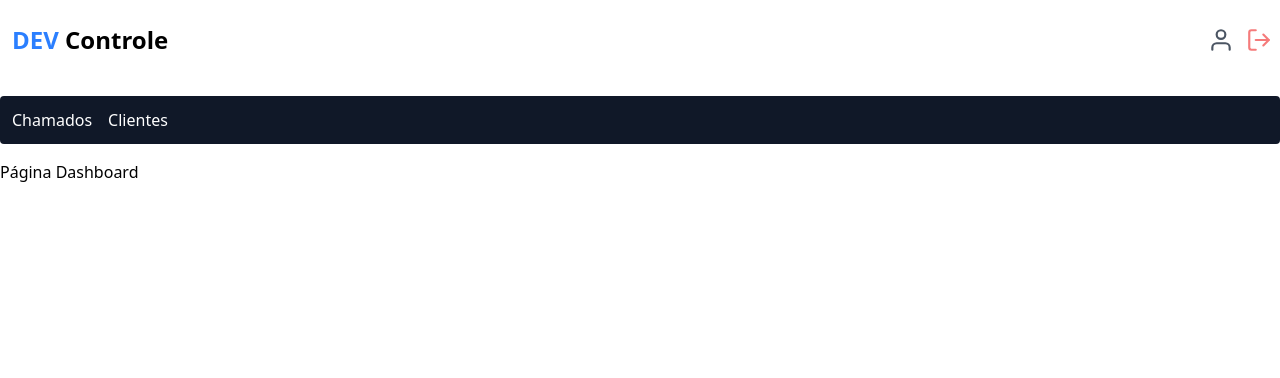
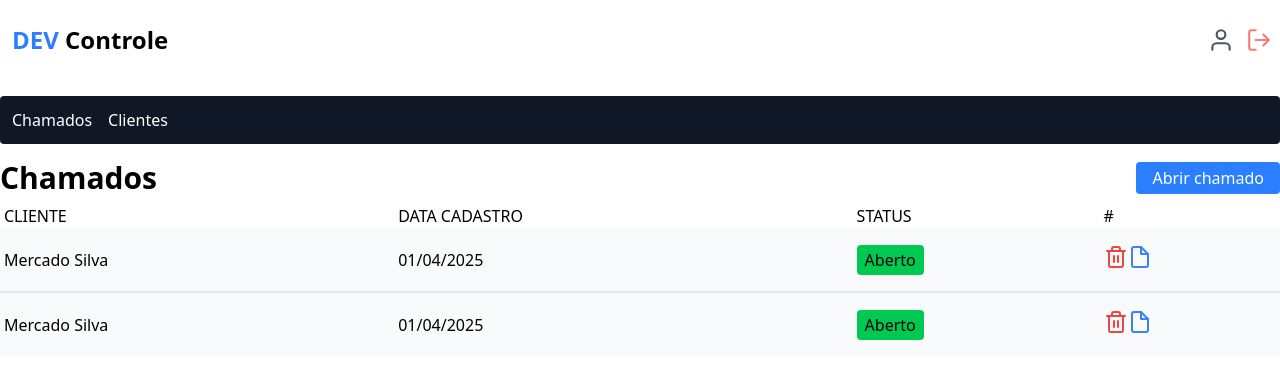
Before and after one commit to Carloss0002/dev_controle, a Next.js app: page /dashboard in a window 1280 px wide. Shown: the top 378 px of the page. Built offline with nearby package versions, Linux system fonts and the light colour scheme; no server answers; sample sign-in values are in the browser's storage.

Commit message:
feat: criada tela de tickets

```diff
--- /dev/null
+++ b/src/app/dashboard/components/tickets/Tickets.tsx
@@ -0,0 +1,25 @@
+import { FiFile, FiTrash2 } from "react-icons/fi";
+
+export function TicketItem(){
+    return (
+        <>
+            <tr className="border-b-2 border-b-slate-200 h-16 last:border-b-0 bg-slate-50 hover:bg-gray-200">
+                <td className="text-left pl-1">Mercado Silva</td>
+                <td className="text-left hidden sm:table-cell">01/04/2025</td>
+                <td className="text-left">
+                    <span className="bg-green-500 px-2 py-1 rounded">
+                        Aberto
+                    </span>
+                </td>
+                <td className="text-left">
+                    <button>
+                        <FiTrash2 size={24} color="#EF4444"/>
+                    </button>
+                    <button>
+                        <FiFile size={24} color="#3b82f6"/>
+                    </button>
+                </td>
+            </tr>
+        </>
+    )
+}
--- a/src/app/dashboard/page.tsx
+++ b/src/app/dashboard/page.tsx
@@ -2,6 +2,8 @@
 import { getServerSession } from 'next-auth'
 import { authOptions } from '@/lib/auth'
 import {redirect} from 'next/navigation'
+import Link from "next/link"
+import { TicketItem } from "./components/tickets/Tickets"
 
 export default async function Dashboard(){
     const session = await getServerSession(authOptions)
@@ -12,7 +14,26 @@
 
     return (
         <Container>
-            <h1>Página Dashboard</h1>
+            <div className="flex items-center justify-between">
+                <h1 className="text-3xl font-bold">Chamados</h1>
+                <Link href="/dashboard/new" className="bg-blue-500 px-4 py-1 rounded text-white">
+                    Abrir chamado
+                </Link>
+            </div>
+            <table className="min-w-full my-2">
+                <thead>
+                    <tr>
+                        <th className="font-medium text-left pl-1">CLIENTE</th>
+                        <th className="font-medium text-left hidden sm:block">DATA CADASTRO</th>
+                        <th className="font-medium text-left">STATUS</th>
+                        <th className="font-medium text-left">#</th>
+                    </tr>
+                </thead>
+                <tbody>
+                    <TicketItem/>
+                    <TicketItem/>
+                </tbody>
+            </table>
         </Container>
     )
 }
```
